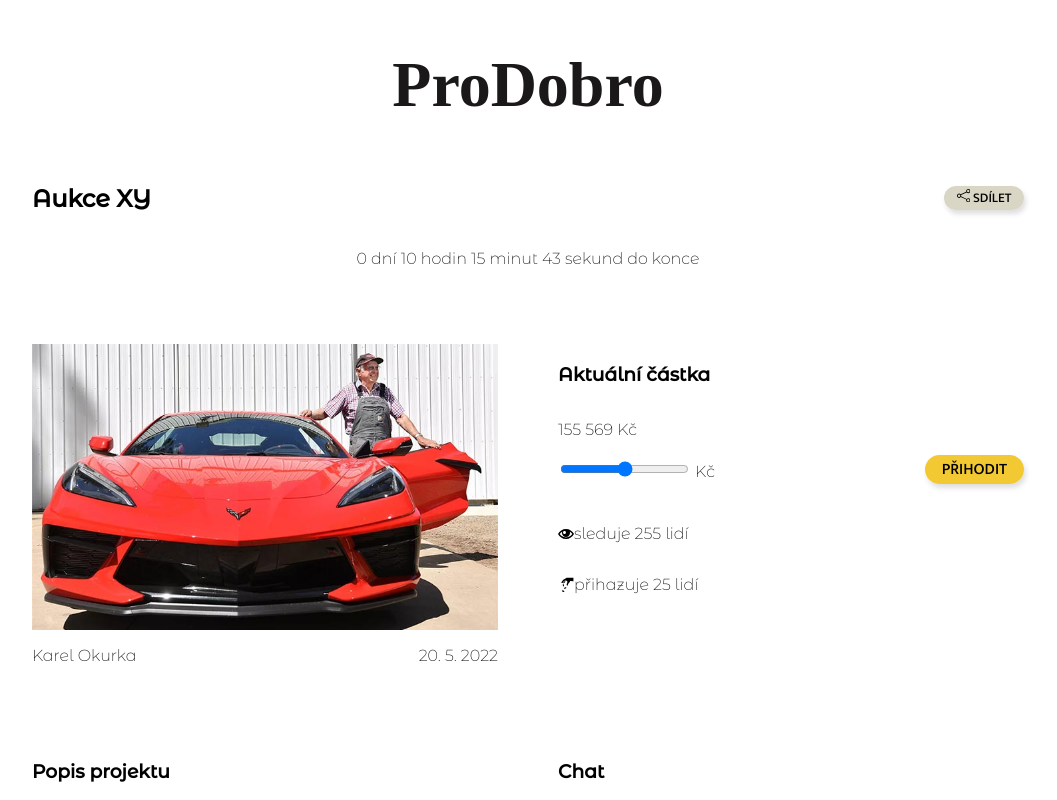
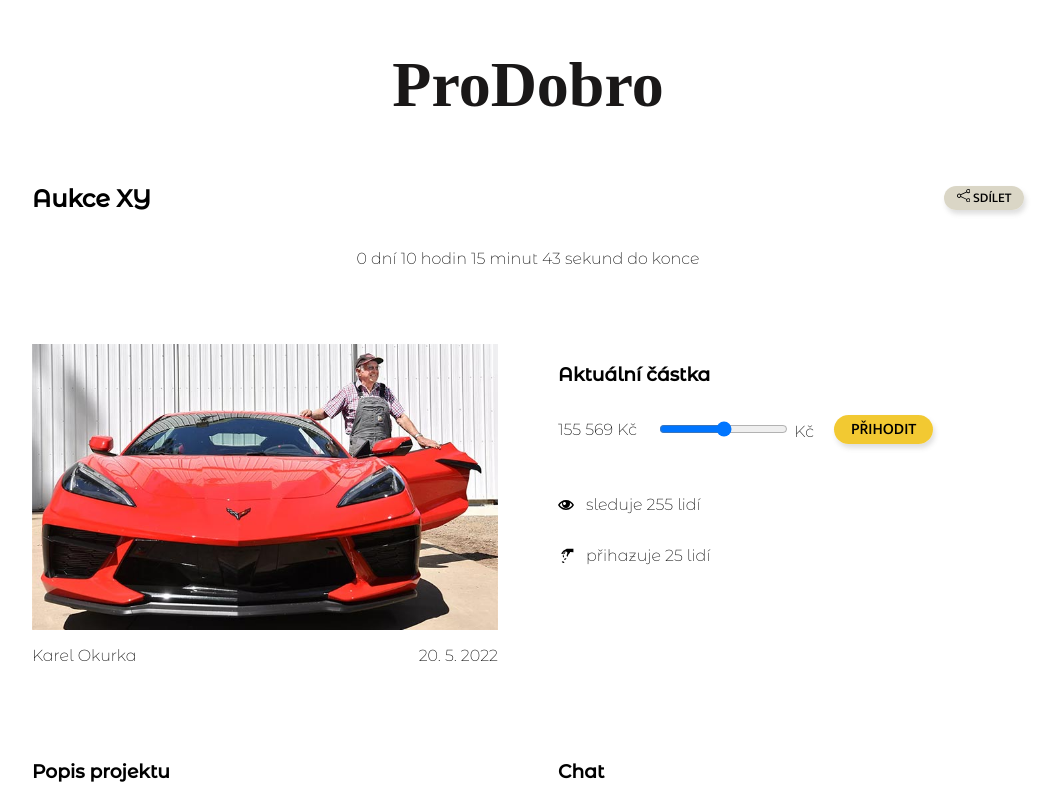
Before and after one commit to kristynyje/ProDobro, a React app: page /auction in a window 1280 px wide. Shown: the top 800 px of the page, without its empty margins (112-1169 px from the left). Built offline with nearby package versions, Linux system fonts and the light colour scheme; a web font is replaced by a local one.

Commit message:
responsivity, gaps

```diff
--- a/src/components/Auction/Amount/index.jsx
+++ b/src/components/Auction/Amount/index.jsx
@@ -6,7 +6,7 @@ import './style.css';
 export const Amount = () => (
   <>
     <h3 className="amount__h">Aktuální částka</h3>
-
+    <div className="amount__price-container">
       <p className="amount__price-now"> 155 569 Kč</p>
       <div className="amount__bid">
         <div className="amount__price-thingie">
@@ -14,8 +14,11 @@ export const Amount = () => (
           <label> Kč</label>{' '}
         </div>
         <span>
-        <button className="amount__bid-btn">{'Přihodit'.toUpperCase()}</button>
+          <button className="amount__bid-btn">
+            {'Přihodit'.toUpperCase()}
+          </button>
         </span>
+      </div>
     </div>
     <div className="amount__ppl-stats">
       <div className="amount__pplwatching-container">
--- a/src/components/Auction/Amount/style.css
+++ b/src/components/Auction/Amount/style.css
@@ -11,10 +11,12 @@
 }
 .amount__pplwatching-container {
   display: flex;
+  gap: 12px;
   align-items: center;
 }
 .amount__pplbidding-container {
   display: flex;
+  gap: 12px;
   align-items: center;
 }
 
@@ -22,15 +24,24 @@
   display: flex;
   justify-content: space-between;
   align-items: center;
+  gap: 20px;
 }
 .amount__ppl-stats {
   display: flex;
   justify-content: space-between;
   margin-top: 1.5rem;
 }
-
+.amount__price-container {
+  gap: 20px;
+}
 @media (min-width: 600px) {
   .amount__ppl-stats {
     flex-direction: column;
   }
 }
+
+@media (min-width: 1200px) {
+  .amount__price-container {
+    display: flex;
+  }
+}
```
Lines whose indentation alone changed are shown as unchanged.
